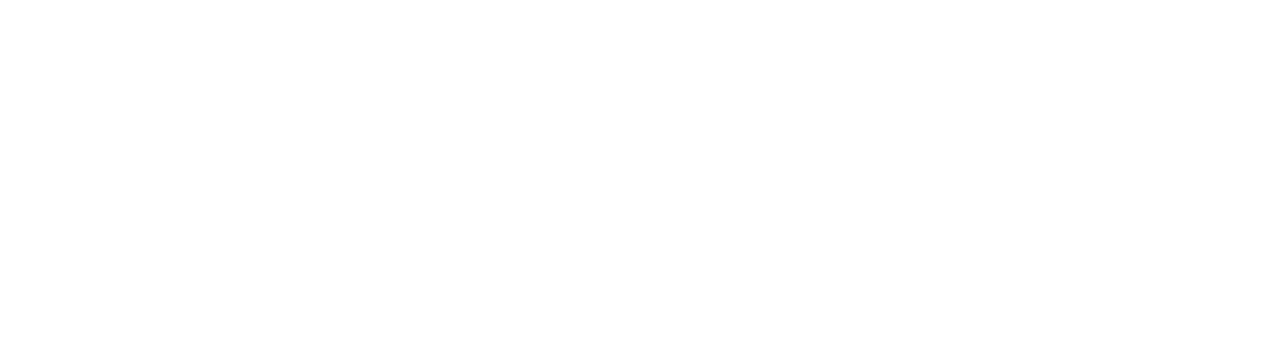
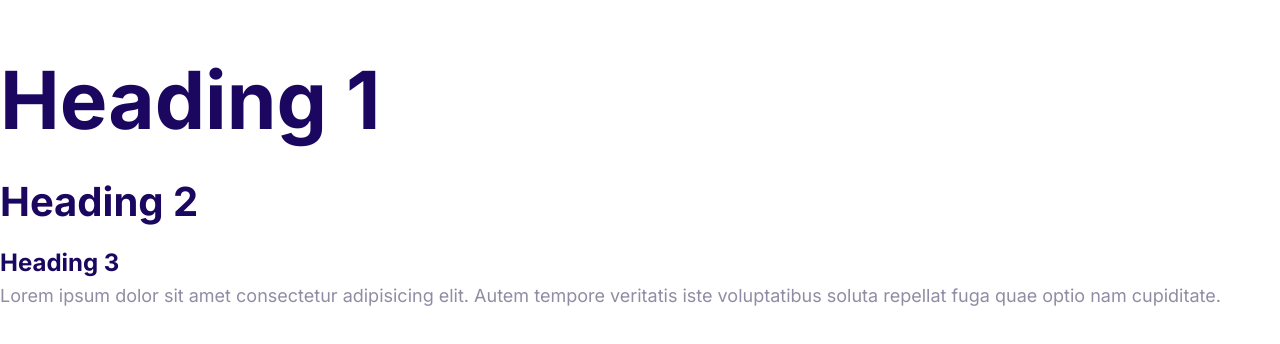
Before and after one commit to Tran-Duc-Hoa/cloud-hosting-page, a plain HTML site: page index.html in a window 1280 px wide. Drawn offline with Linux system fonts and the light colour scheme.

Commit message:
Typography

```diff
--- a/css/styles.css
+++ b/css/styles.css
@@ -5,3 +5,50 @@
   --color-headings: #1b0760;
   --color-body: #918ca4;
 }
+
+html {
+  font-size: 62.5%;
+}
+
+body {
+  font-family: Inter, Arial, Helvetica, sans-serif;
+  font-size: 2.4rem;
+  color: var(--color-body);
+}
+
+h1,
+h2,
+h3 {
+  color: var(--color-headings);
+  margin-bottom: 1rem;
+}
+
+h1 {
+  font-size: 7rem;
+}
+
+h2 {
+  font-size: 4rem;
+}
+
+h3 {
+  font-size: 3rem;
+}
+
+p {
+  margin-top: 0;
+}
+
+@media screen and (min-width: 1024px) {
+  body {
+    font-size: 1.8rem;
+  }
+
+  h1 {
+    font-size: 8rem;
+  }
+
+  h3 {
+    font-size: 2.4rem;
+  }
+}
--- a/index.html
+++ b/index.html
@@ -6,7 +6,18 @@
     <meta name="viewport" content="width=device-width, initial-scale=1.0" />
     <link rel="stylesheet" href="css/normalize.css" />
     <link rel="stylesheet" href="css/styles.css" />
+    <link rel="preconnect" href="https://fonts.googleapis.com" />
+    <link rel="preconnect" href="https://fonts.gstatic.com" crossorigin />
+    <link href="https://fonts.googleapis.com/css2?family=Inter:wght@400;700&display=swap" rel="stylesheet" />
     <title>Document</title>
   </head>
-  <body></body>
+  <body>
+    <h1>Heading 1</h1>
+    <h2>Heading 2</h2>
+    <h3>Heading 3</h3>
+    <p>
+      Lorem ipsum dolor sit amet consectetur adipisicing elit. Autem tempore veritatis iste voluptatibus
+      soluta repellat fuga quae optio nam cupiditate.
+    </p>
+  </body>
 </html>
```
